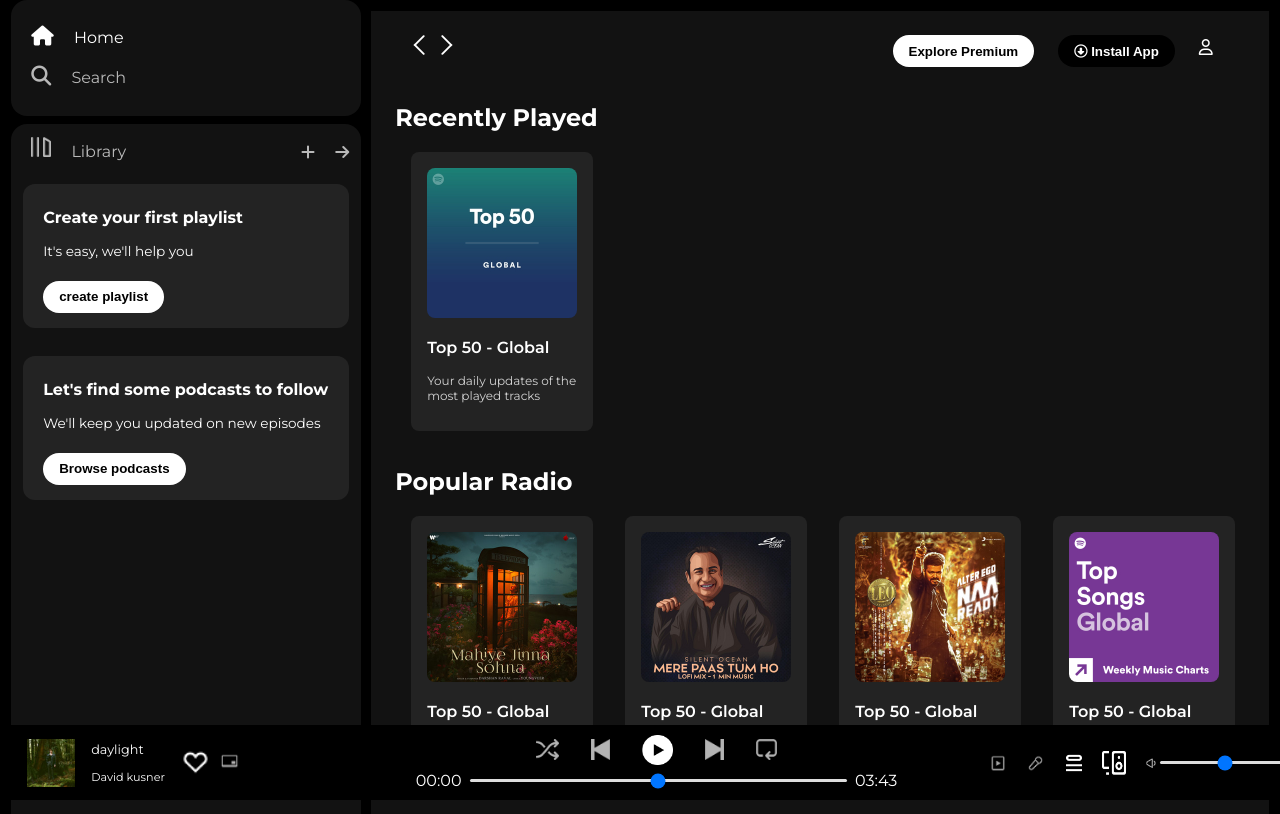
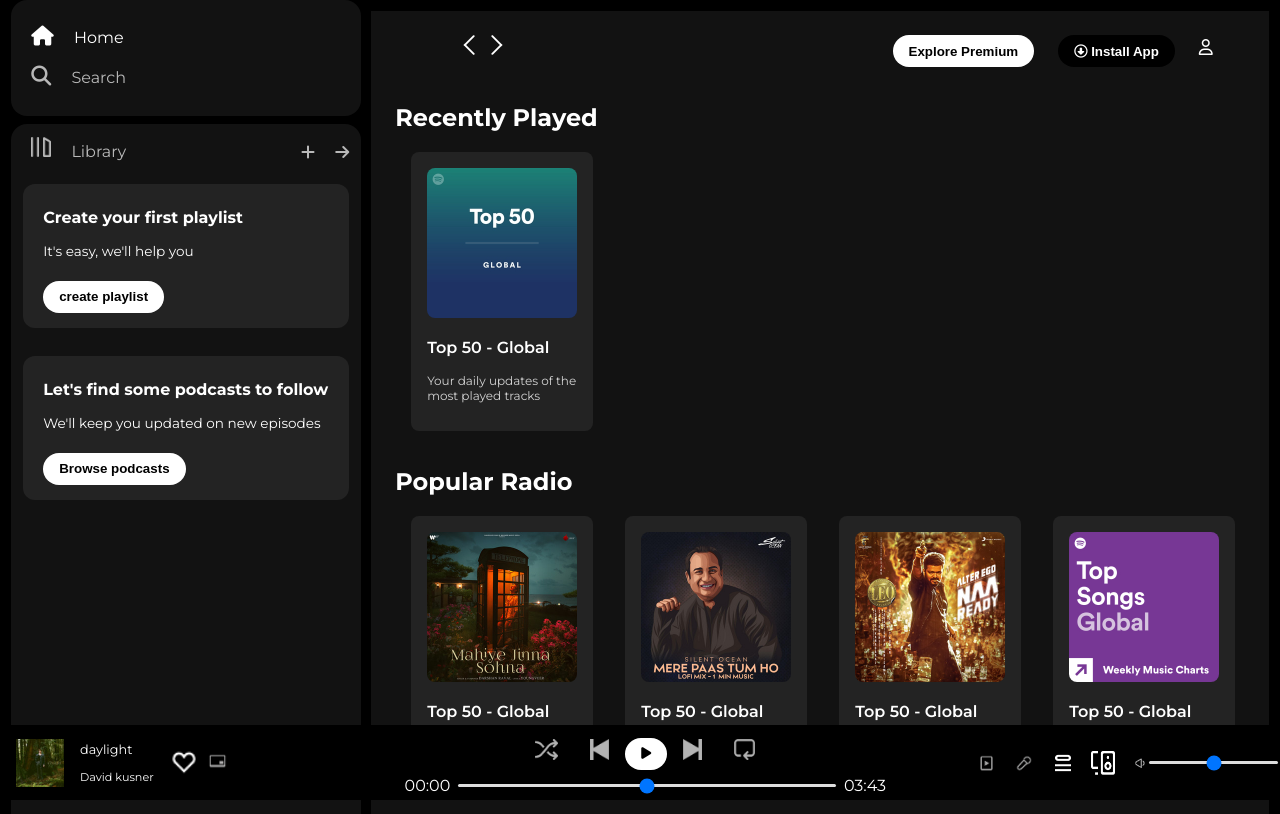
Before and after one commit to vikash308/spotify-clone, a plain HTML site: page index.html in a window 1280 px wide. Shown: the top 814 px of the page. Drawn offline with Linux system fonts and the light colour scheme.

Commit message:
Update index.html

```diff
--- a/index.html
+++ b/index.html
@@ -67,7 +67,7 @@
         <div class="main-content">
             <div class="sticky-nav">
                 <div class="div1">
-                    <img src="./assets/backward_icon.png" alt="">
+                    <img src="./assets/backward_icon.png" alt="" style="margin-left: 50px;">
                     <img src="./assets/forward_icon.png" alt="" class="hide">
                 </div>
                 <div class="div2">
@@ -139,6 +139,7 @@
 
             </div>
         </div>
+    </div>
     <div class="player">
         <div class="part1">
             <img src="./assets/album_picture.jpeg" alt="">
@@ -155,7 +156,9 @@
             <div class="img">
                 <img src="./assets/player_icon1.png" alt="">
                 <img src="./assets/player_icon2.png" alt="">
-                    <img src="./assets/player_icon3.png" alt="" style="height: 1.9rem; opacity: 1;">
+                <button id="playPauseBtn" type="button">
+                    <i id="playIcon" class="fa-solid fa-play"></i>
+                </button>
                 <img src="./assets/player_icon4.png" alt="">
                 <img src="./assets/player_icon5.png" alt="">
             </div>
@@ -174,7 +177,7 @@
             <input type="range">
         </div>
     </div>
-    </div>
+    <script src="app.js"></script>
 </body>
 
 </html>
```
Lines whose indentation alone changed are shown as unchanged.
